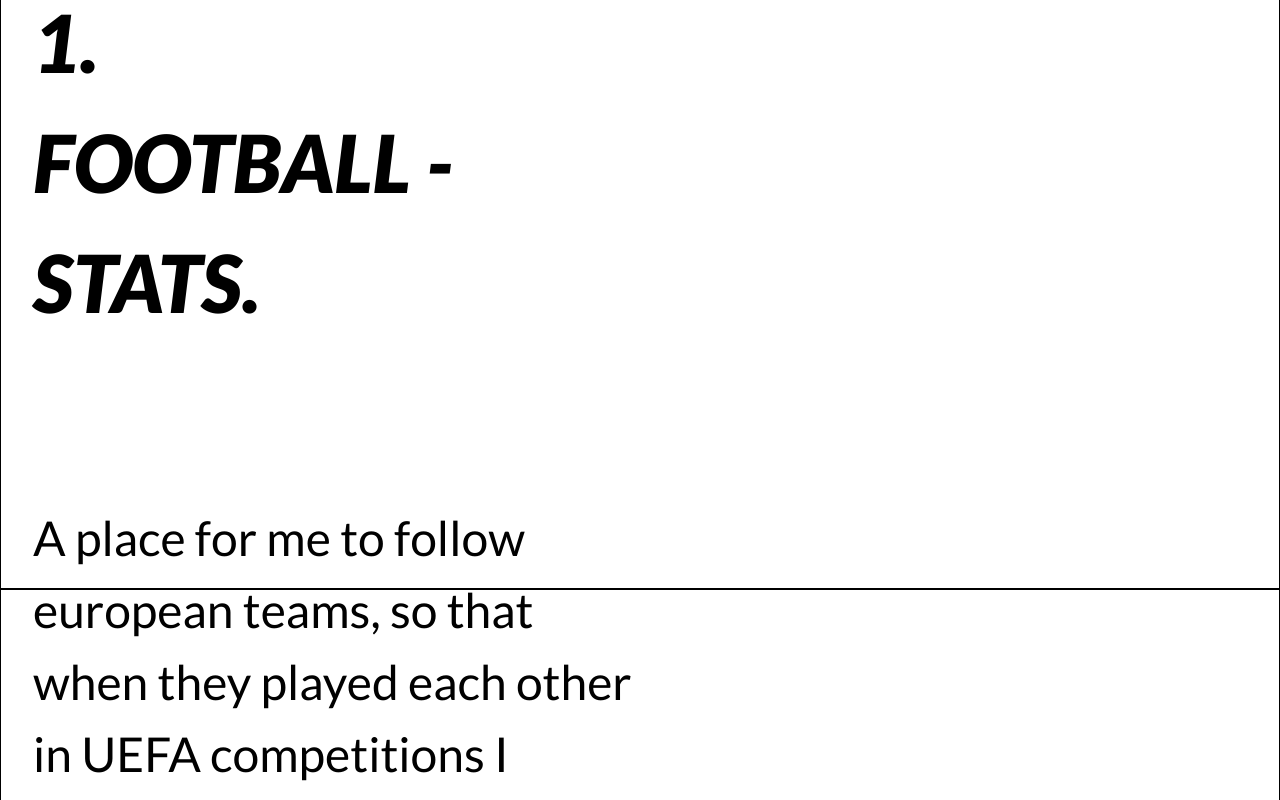
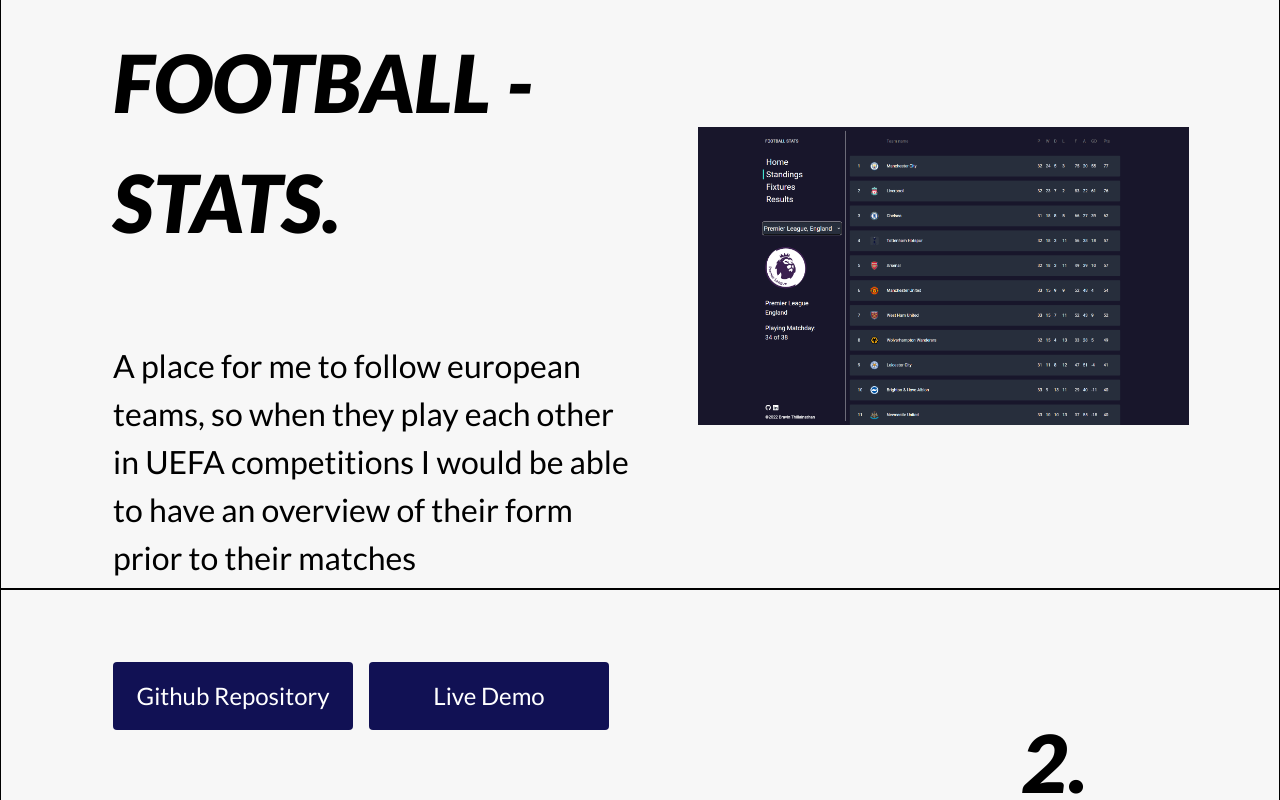
Before and after one commit to bravint/portfolio, a React (Create React App) app: page / in a window 1280 px wide. Shown: the part 1080-1880 px from the top of the page. Built offline with nearby package versions, Linux system fonts and the light colour scheme.

Commit message:
add football preview

```diff
--- a/src/components/projects/ExternalLinks.jsx
+++ b/src/components/projects/ExternalLinks.jsx
@@ -2,9 +2,9 @@
 
 export const ExternalLinks = () => {
     return (
-        <>
+        <section className="external-links">
             <p className="project-ext-links">Github Repository</p>
             <p className="project-ext-links">Live Demo</p>
-        </>
+        </section>
     );
 };
--- a/src/components/projects/Football.jsx
+++ b/src/components/projects/Football.jsx
@@ -1,11 +1,12 @@
 import { ExternalLinks } from './ExternalLinks';
+import FootballPng from '../../assets/football.png'
 
 import '../../styles/projects.css';
 
 export const Football = () => {
     return (
         <li className="project-container">
-            <div className="project-details">
+            <div className="project-details position-left">
                 <h2 className="project-title">
                     1.
                     <br />
@@ -14,13 +15,13 @@
                     Stats.
                 </h2>
                 <p className="project-subtitle">
-                    A place for me to follow european teams, so that when they
-                    played each other in UEFA competitions I would be able to
-                    have an overview their form prior to their matches
+                    A place for me to follow european teams, so when they play
+                    each other in UEFA competitions I would be able to have an
+                    overview of their form prior to their matches
                 </p>
                 <ExternalLinks />
             </div>
-            <div className="project-preview"></div>
+            <div className="project-preview"><img className="project-preview" src={FootballPng} alt="football stats preview" /></div>
         </li>
     );
 };
--- a/src/components/projects/Pokemon.jsx
+++ b/src/components/projects/Pokemon.jsx
@@ -5,17 +5,17 @@
 export const PokemonForum = () => {
     return (
         <li className="project-container">
-            <div className="project-details">
+            <div className="project-details position-left ">
                 <h2 className="project-title">
                     3.
                     <br />
-                    Pokemon
+                    Pokémon
                     <br />
                     Forum.
                 </h2>
                 <p className="project-subtitle">
-                    A place to rate and discuss the original (and best!) 151
-                    pokemon.
+                    A place to rate and discuss the original (and best) 151
+                    Pokémon from Pokémon Red, Blue and Yellow.
                 </p>
                 <ExternalLinks />
             </div>
--- a/src/index.jsx
+++ b/src/index.jsx
@@ -4,6 +4,7 @@
 import { App } from './components/App';
 
 import './styles/reset.css';
+import './styles/root.css'
 
 ReactDOM.render(
     <React.StrictMode>
--- a/src/styles/projects.css
+++ b/src/styles/projects.css
@@ -1,5 +1,6 @@
 .project-container {
     height: 100vh;
+    background-color: var(--clr-offwhite);
     padding: 2rem;
     display: grid;
     grid-template-columns: repeat(2, 1fr);
@@ -11,23 +12,42 @@
     padding-left: 5rem;
 }
 
-.position-right {
+.position-right, .position-right > * {
     text-align: right;
     padding-right: 5rem;
+    justify-content: right;
 }
 
 .project-title {
     text-transform: uppercase;
     font-weight: 900;
     font-size: 5rem;
-    margin: 10rem 0;
+    margin: 5rem 0;
     font-style: italic;
 }
 
-.project-subtitle{
-    font-size: 3rem;
+.project-subtitle {
+    font-size: 2rem;
+    margin: 5rem 0;
+}
+
+.project-preview {
+    width: 90%;
+    margin: auto;
+}
+
+.external-links {
+    display: grid;
+    grid-template-columns: repeat(2, 15rem);
+    text-align: center;
+    gap: 1rem;
 }
 
 .project-ext-links {
-    font-size: 2rem;
+    font-size: 1.5rem;
+    padding: 1rem;
+    background-color: rgb(17, 17, 84);
+    color: white;
+    border-radius: 4px;
+    cursor: pointer;
 }
--- /dev/null
+++ b/src/styles/root.css
@@ -0,0 +1,3 @@
+:root {
+    --clr-offwhite: hsl(0, 0%, 97%);
+}
```
Also changed, not shown: public/manifest.json, src/assets/football.png (added).
